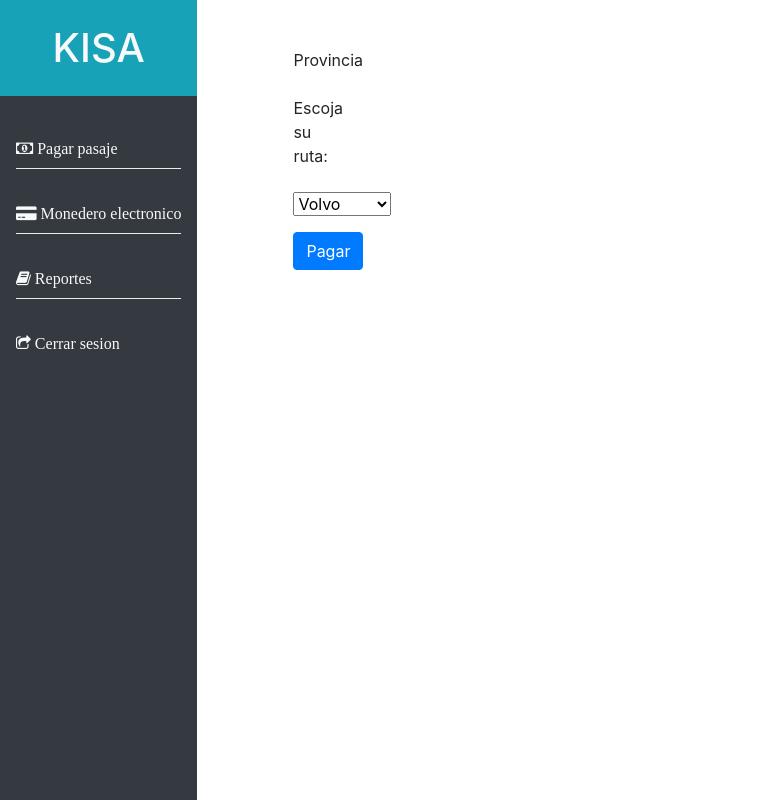
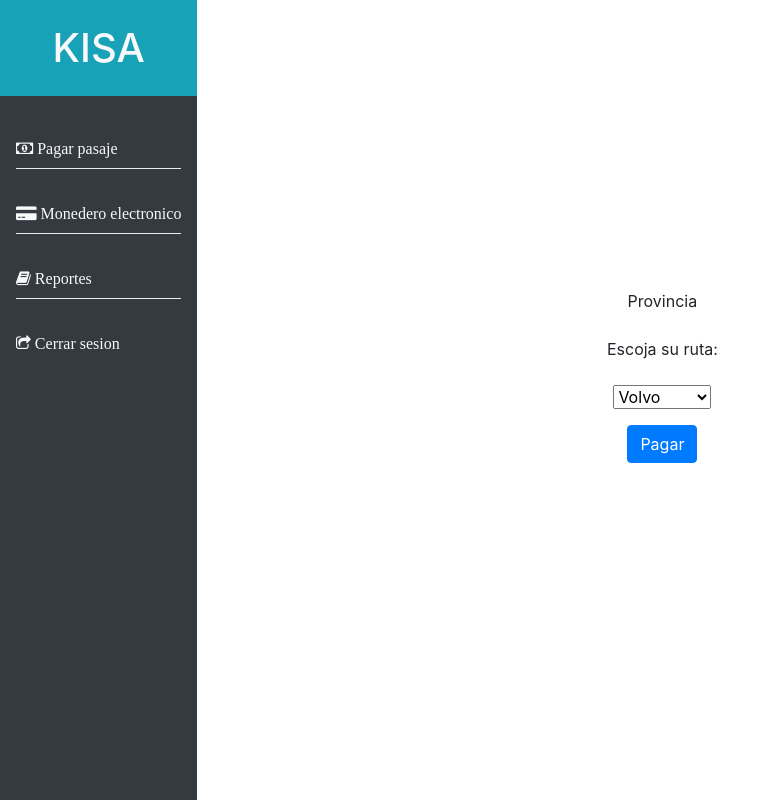
Before and after one commit to FaNnT0m/KISA, a Django app: page / in a window 1280 px wide. Shown: the whole page, without its empty margins (0-780 px from the left). Run offline with Django 3.2, Linux system fonts and the light colour scheme; parts of the project's set-up code (start-up, migrations or seed data) failed here and were passed over; some libraries are stand-ins or nearby versions.

Commit message:
form centered

```diff
--- a/templates/main/base.html
+++ b/templates/main/base.html
@@ -50,7 +50,7 @@
                     </div>
                 </nav>
             </aside>
-            <div id="content" , name="content">
+            <div class="row d-flex justify-content-center align-items-center col-9" id="content" , name="content">
                 {% if messages %} {% for message in messages %}
                 <div class="alert alert-{{ message.tags }}">
                     {{ message }}
--- a/templates/main/index.html
+++ b/templates/main/index.html
@@ -1,10 +1,6 @@
 {% extends "./base.html" %} {% block content %}
 
-<body>
-    <div class="m-5">
-        <div class="row">
-            <div class="col-md-3 ml-5 ">
-                <form>
+<form class="text-center mb-5">
     <div class="form-group">
         <label for="province">Provincia</label>
     </div>
@@ -21,9 +17,5 @@
     </div>
     <button type="submit" class="btn btn-primary">Pagar</button>
 </form>
-            </div>
-        </div>
-    </div>
-</body>
 
 {% endblock %}
```
Lines whose indentation alone changed are shown as unchanged.
